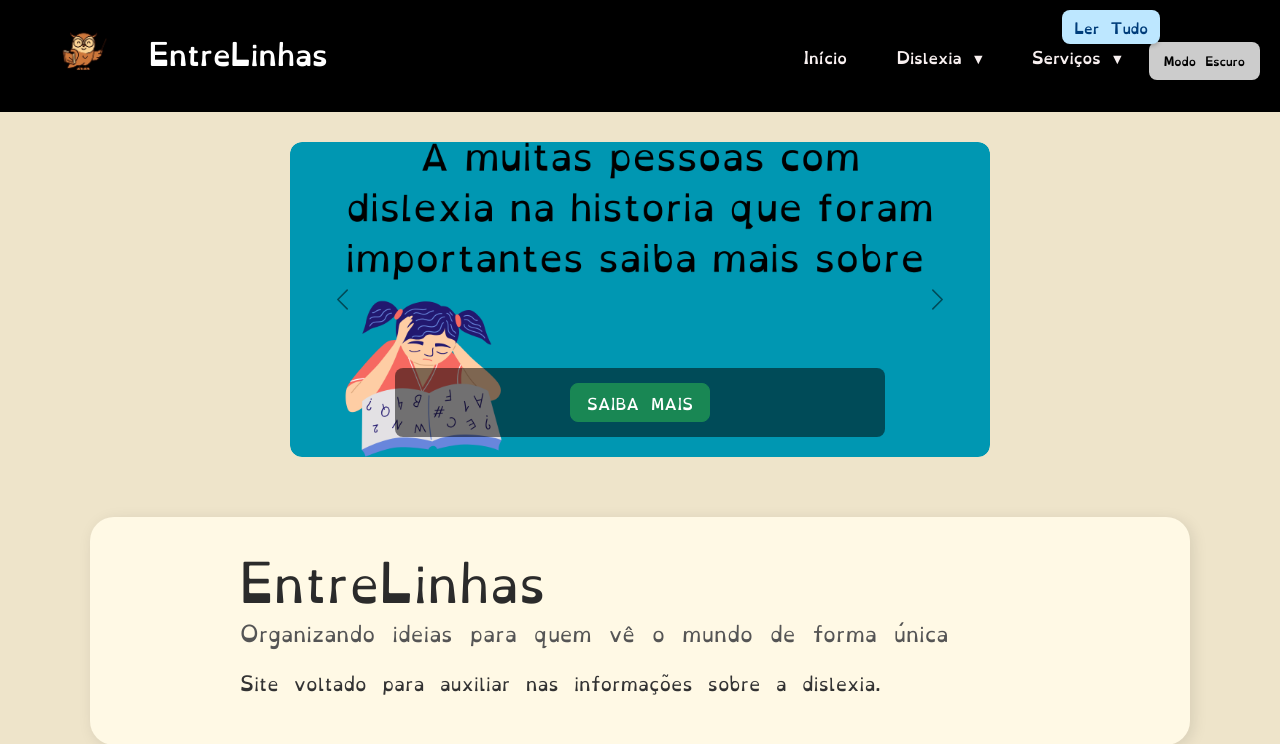
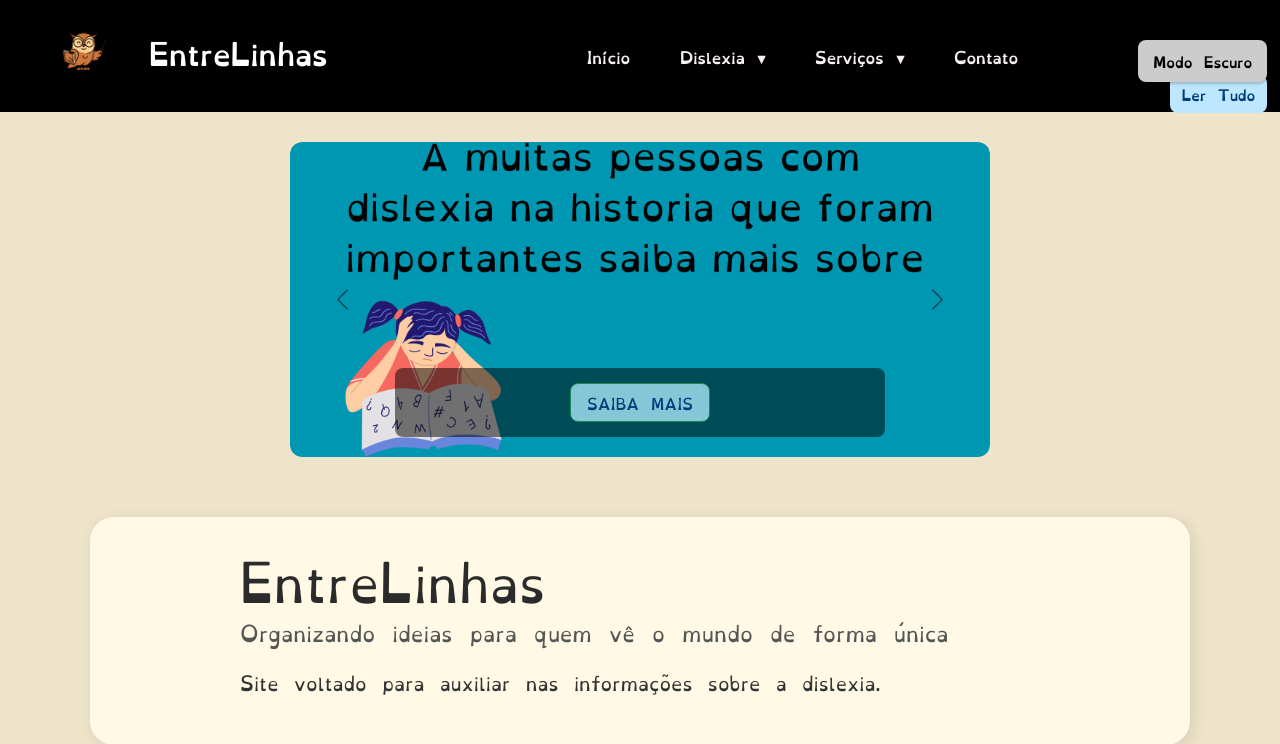
Before and after one commit to paula-faustino/Entre-Linhas, a PHP site: page / in a window 1280 px wide. Shown: the top 744 px of the page. Run offline with PHP 8.4, Linux system fonts and the light colour scheme.

Commit message:
botoes alinhados

```diff
--- a/entrelinhas_php_final/index.php
+++ b/entrelinhas_php_final/index.php
@@ -121,22 +121,25 @@ html, body {
   min-width: 200px;
   border-radius: 4px;
   box-shadow: 0 4px 8px rgba(0,0,0,0.15);
-  z-index: 100;
+  z-index: 1000;
 }
 
 .dropdown-content li a {
   color: white;
   padding: 12px 15px;
   font-weight: 500;
+   z-index: 1000;
 }
 
 .dropdown-content li a:hover {
   background-color: #004c80;
+   z-index: 1000;
 }
 
 /* Mostrar submenu quando passar o mouse */
 .dropdown:hover .dropdown-content {
   display: block;
+   z-index: 10000;
 }
 
 
@@ -169,6 +172,7 @@ html, body {
   height: 25px;  /* altura menor */
   background-size: 100% 100%;
   filter: invert(100%); /* 🔹 deixa as setas brancas visíveis em imagens escuras */
+
 }
 
 /* 🔹 Reduz o tamanho da legenda dentro do carrossel */
@@ -189,6 +193,13 @@ html, body {
 .carousel-caption a.btn {
   font-size: 14px;
   padding: 8px 16px;
+}
+.btn {
+  background-color: #87c6d6;
+  color: #003d7a;
+  box-shadow: 0 2% 4% rgba(0, 0, 0, 0.2);
+
+  transition: all 0.3s ease;
 }
 
   </style>
@@ -214,7 +225,6 @@ html, body {
         <ul class="dropdown-content">
           <a href="#dislexia" data-page="dislexia.php">Dislexia</a>
           <li><a href="oque-e-dislexia.php">O que é Dislexia</a></li>
-          <li><a href="tipos-dislexia.php">Tipos de Dislexia</a></li>
           <li><a href= "#tipo-dislexia" data-page="tipos-dislexia.php">Tipos de dislexia</a></li>
           <li><a href="#identificar" data-page="identificar.php">Como Identificar</a></li>
           <li><a href="#Pessoas" data-page="PessoasC.php">Pessoas com Dislexia</a></li>
@@ -248,6 +258,8 @@ html, body {
       </div>
     </div>
   </div>
+
+
 
   <!-- Botões de navegação -->
   <button class="carousel-control-prev" type="button" data-bs-target="#carouselExample" data-bs-slide="prev">
--- a/entrelinhas_php_final/styles.css
+++ b/entrelinhas_php_final/styles.css
@@ -84,8 +84,8 @@ header {
   padding: 6px 30px; /* 🔹 diminui a altura geral do header */
   display: flex;
   align-items: center;
-  justify-content: space-between;
-  gap: 10px; /* 🔹 reduz espaço entre logo e menu */
+  justify-content:start;
+  gap: 20%; /* 🔹 reduz espaço entre logo e menu */
 }
 
 /* ===== LOGO + TEXTO ===== */
@@ -479,16 +479,18 @@ button:hover, .btn-install:hover, .btn-play:hover {
 /* ===== AJUSTES BOTÕES TOPO ===== */
 #btn-ler-tudo {
   position: fixed;
-  top: 10px;
-  right: 120px; /* 🔹 move um pouco pra esquerda pra não colar no outro botão */
+  top: 75px; /* 🔹 VALOR CHAVE: Ajustado para ficar abaixo do primeiro botão. */
+  right: 1%; /* 🔹 IGUAL ao .dark-toggle para alinhamento vertical */
+
+  /* Mantendo estilos de tamanho e cor */
   background-color: #bde7ff;
   border: none;
   border-radius: 8px;
-  padding: 6px 12px; /* 🔹 menor */
-  font-size: 0.85rem; /* 🔹 texto menor */
+  padding: 8px 12px;
+  font-size: 0.85rem;
   font-weight: 600;
   color: #003d7a;
-  box-shadow: 0 2px 4px rgba(0, 0, 0, 0.2);
+  box-shadow: 0 2% 4% rgba(0, 0, 0, 0.2);
   z-index: 10000;
   transition: all 0.3s ease;
 }
@@ -497,19 +499,23 @@ button:hover, .btn-install:hover, .btn-play:hover {
   background-color: #007bff;
   color: #fff;
 }
+
 .dark-toggle {
-  position: fixed;
-  top: 10px;
-  right: 20px;
-  background-color: #ddd;
+ position: fixed;
+  top: 1%; /* Posição mais próxima do topo da tela */
+  right: 1%; /* Alinhado à direita */
+
+  /* Mantendo estilos de tamanho e cor */
+  background-color: #ccc;
   color: #000;
   border: none;
   border-radius: 8px;
-  padding: 4px 8px; /* 🔹 ainda menor */
-  font-size: 0.7rem; /* 🔹 texto menor */
+  padding: 8px 12px;
+  font-size: 0.85rem;
   font-weight: 600;
   cursor: pointer;
   box-shadow: 0 2px 3px rgba(0, 0, 0, 0.2);
+  z-index: 10000;
   transition: all 0.3s ease;
 }
 
```
